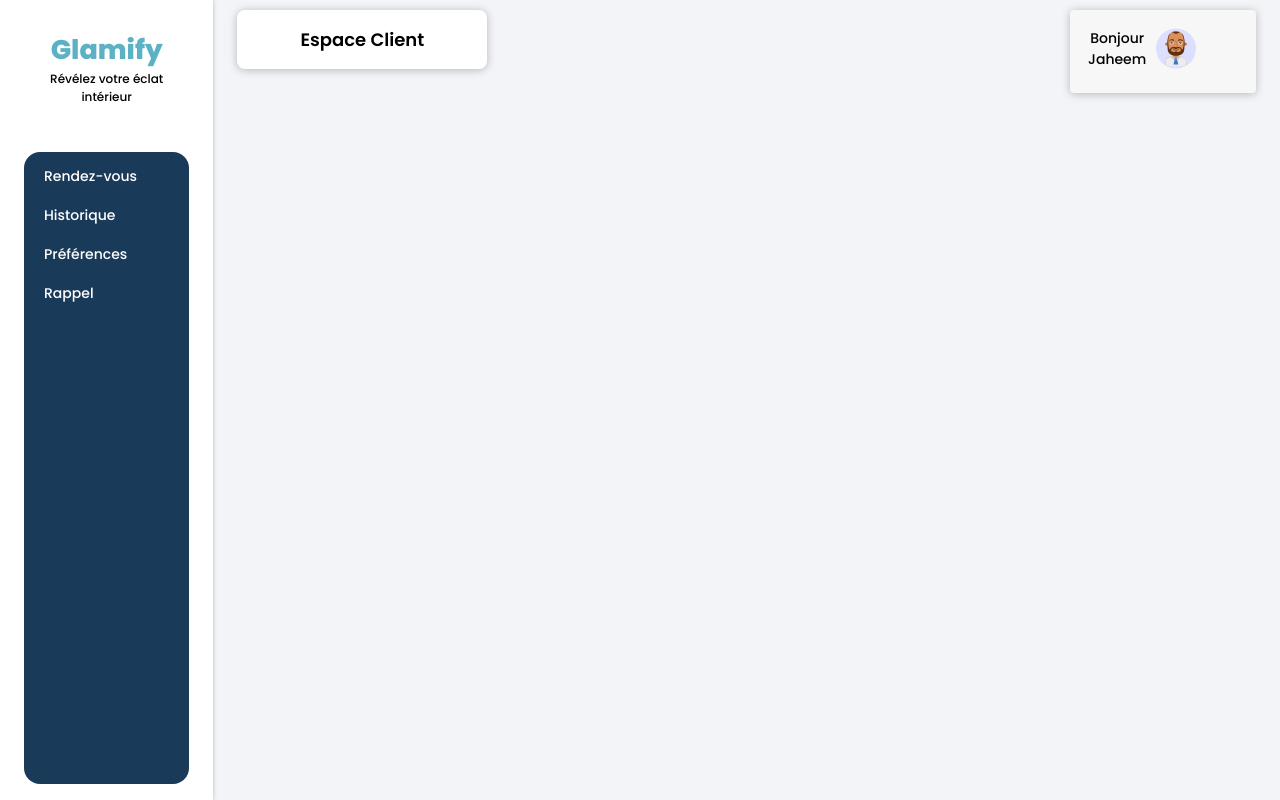
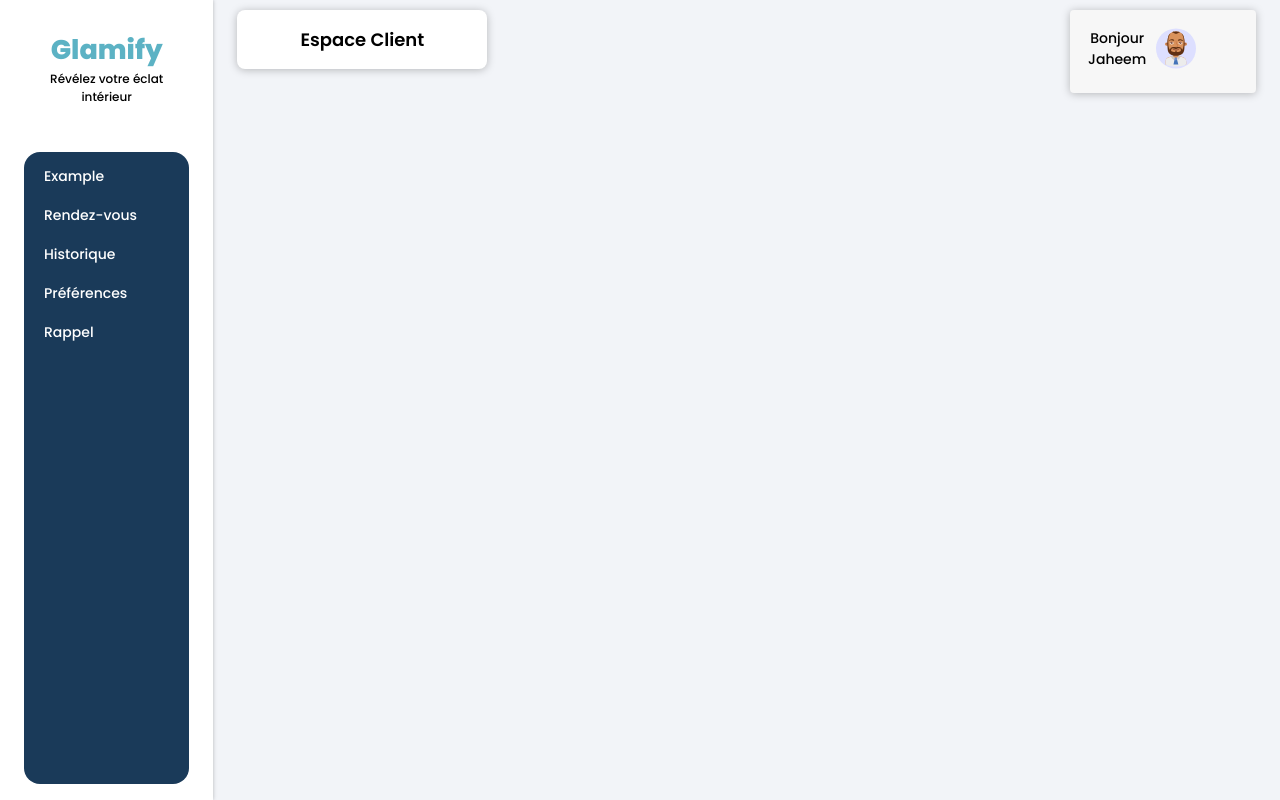
Before and after one commit to JaheemHarris/m1p11mean-Phancardo-Iharinavalona_WEB, an Angular app: page /client in a window 1280 px wide. Built offline with nearby package versions, Linux system fonts and the light colour scheme.

Commit message:
add example redirection to client menu

```diff
--- a/src/app/main/pages/client/client-layout/client-layout.component.ts
+++ b/src/app/main/pages/client/client-layout/client-layout.component.ts
@@ -13,6 +13,7 @@ import { HeaderComponent } from '../../../layouts/header/header.component';
 })
 export class ClientLayoutComponent {
   links: ILinkType[] = [
+    { label: 'Example', href: 'example' },
     { label: 'Rendez-vous', href: 'appointement' },
     { label: 'Historique', href: 'history' },
     { label: 'Préférences', href: 'preferences' },
```
